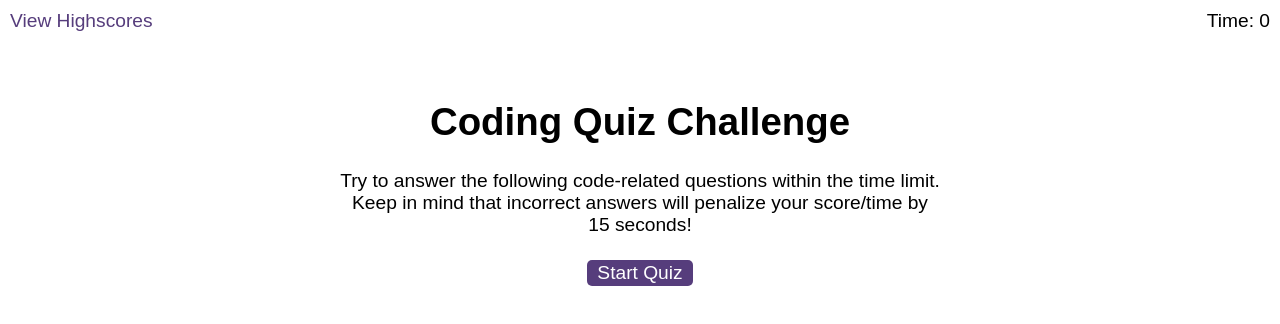
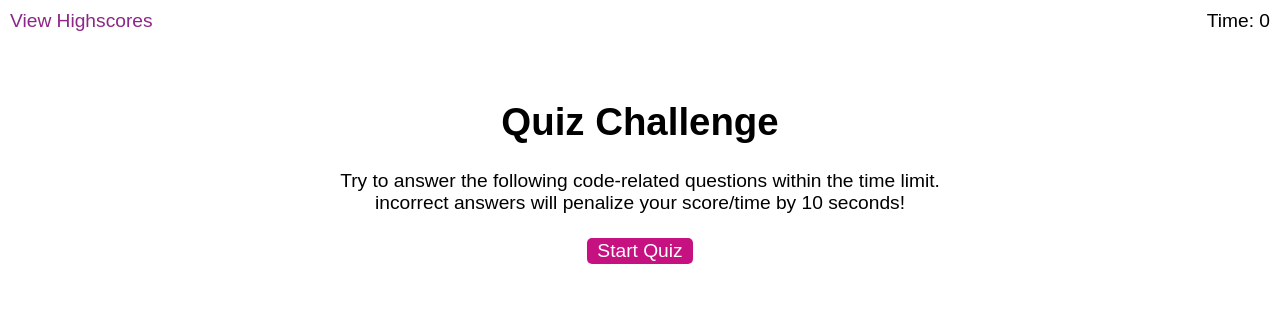
Before and after one commit to Rezovos/quizandscore, a plain HTML site: page index.html in a window 1280 px wide. Drawn offline with Linux system fonts and the light colour scheme.

Commit message:
finished and ready to deploy

```diff
--- a/index.html
+++ b/index.html
@@ -16,11 +16,11 @@
 
     <div class="wrapper">
       <div id="start-screen" class="start">
-        <h1>Coding Quiz Challenge</h1>
+        <h1>Quiz Challenge</h1>
         <p>
           Try to answer the following code-related questions within the time
-          limit. Keep in mind that incorrect answers will penalize your
-          score/time by 15 seconds!
+          limit. incorrect answers will penalize your
+          score/time by 10 seconds!
         </p>
         <button id="start">Start Quiz</button>
       </div>
--- a/styles.css
+++ b/styles.css
@@ -4,7 +4,7 @@ body {
 }
 
 a {
-  color: #563d7c;
+  color: #8d2688;
   text-decoration: none;
   transition: color 0.1s;
 }
@@ -18,7 +18,7 @@ button {
   margin: 5px;
   cursor: pointer;
   font-size: 100%;
-  background-color: #563d7c;
+  background-color: #c51280;
   border-radius: 5px;
   padding: 2px 10px;
   color: white;
@@ -77,7 +77,7 @@ li:nth-child(odd) {
   font-size: 120%;
   margin-top: 20px;
   padding-top: 10px;
-  color: gray;
+  color: rgb(209, 63, 63);
   border-top: 2px solid #ccc;
 }
 
```
